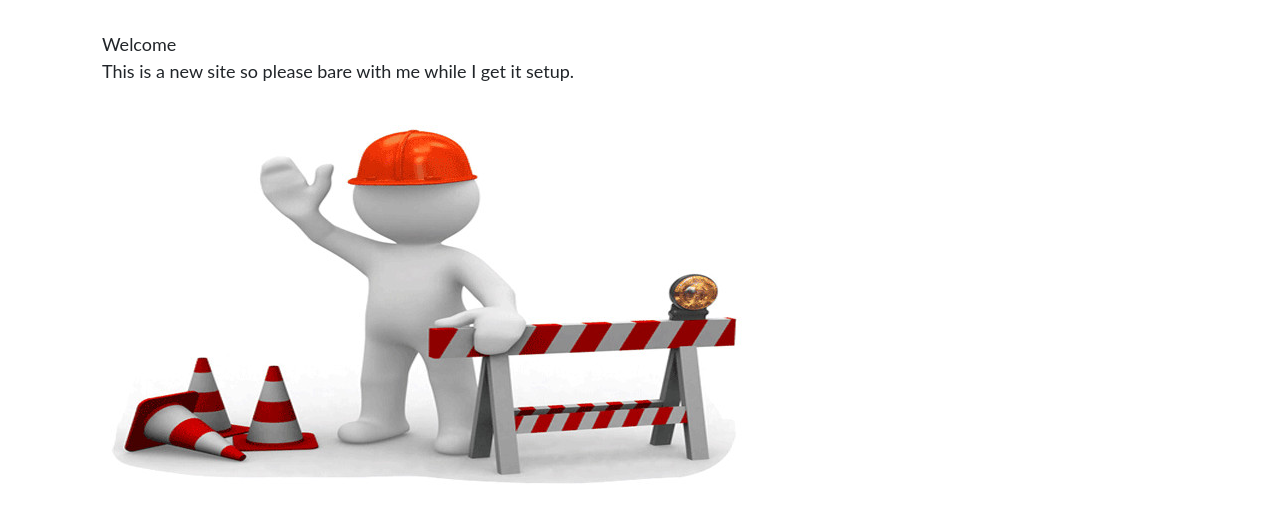
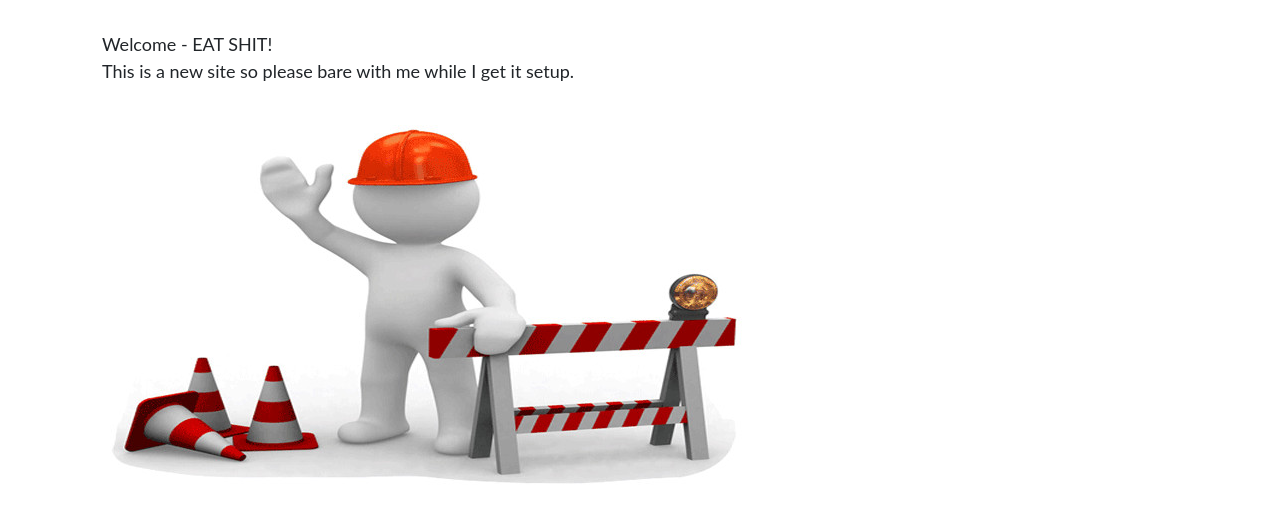
Before and after one commit to brianfiedler/.me, a plain HTML site: page index.html in a window 1280 px wide. Shown: the part 192-714 px from the top of the page. Drawn offline with nearby package versions, Linux system fonts and the light colour scheme; no server answers; a web font is replaced by a local one.

Commit message:
Initial Commit

```diff
--- a/default.html
+++ b/default.html
@@ -1,6 +1,6 @@
 
 <div id="header">
-    Welcome
+    Welcome - EAT SHIT!
     <p>This is a new site so please bare with me while I get it setup.</p>
     <img src="images/Site-under-construction.jpg">
 </div>
```
